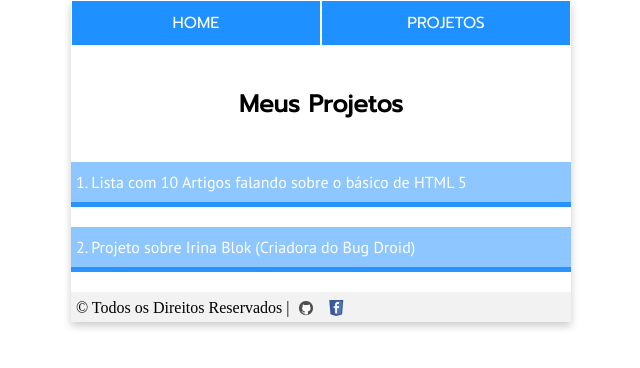
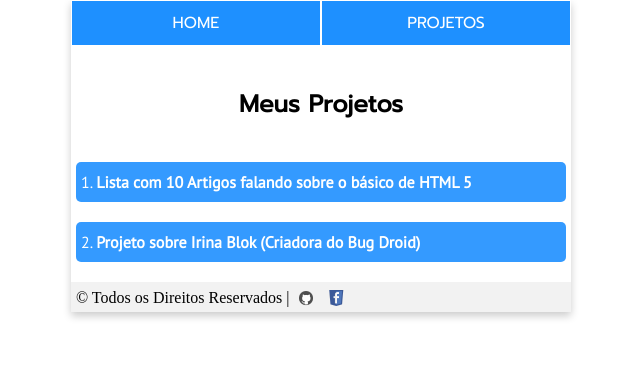
Before and after one commit to Guilherme-Artigas/Projetos, a plain HTML site: page projetos.html in a window 1280 px wide. Shown: the whole page, without its empty margins (319-959 px from the left). Drawn offline with Linux system fonts and the light colour scheme.

Commit message:
Atualizando pagina de projetos

```diff
--- a/projetos.css
+++ b/projetos.css
@@ -36,6 +36,9 @@ nav.nav-superior>ul>a>li {
 }
 /* Fim do Header */
 /* Início da s1-artigos */
+section.s1-projetos {
+    padding: 0px 5px;
+}
 section.s1-projetos>h1 {
     font-family: 'Prompt', sans-serif;
     margin: 40px 0px;
@@ -52,8 +55,8 @@ section.s1-projetos>ol>a:visited {
     color: rgba(255, 255, 255);
 }
 section.s1-projetos>ol>a>li {
-    background: rgba(30, 144, 255, .5);
-    border-bottom: 5px solid rgba(30, 144, 255, .9);
+    background: rgba(30, 144, 255, .9);
+    border-radius: 5px;
     font-family: 'PT Sans', sans-serif;
     margin: 20px 0px;
     padding: 10px 5px;
--- a/projetos.html
+++ b/projetos.html
@@ -21,8 +21,8 @@
             <section class="s1-projetos">
                 <h1>Meus Projetos</h1>
                 <ol>
-                    <a href="https://guilherme-artigas.github.io/Projeto-Passando-Conhecimento/"><li>Lista com 10 Artigos falando sobre o básico de HTML 5</li></a>
-                    <a href="https://guilherme-artigas.github.io/Projeto-Sobre-IrinaBlok/"><li>Projeto sobre Irina Blok (Criadora do Bug Droid)</li></a>
+                    <a href="https://guilherme-artigas.github.io/Projeto-Passando-Conhecimento/"><li><strong>Lista com 10 Artigos falando sobre o básico de HTML 5</strong></li></a>
+                    <a href="https://guilherme-artigas.github.io/Projeto-Sobre-IrinaBlok/"><li><strong>Projeto sobre Irina Blok (Criadora do Bug Droid)</strong></li></a>
                 </ol>
             </section>
             <footer>
```
